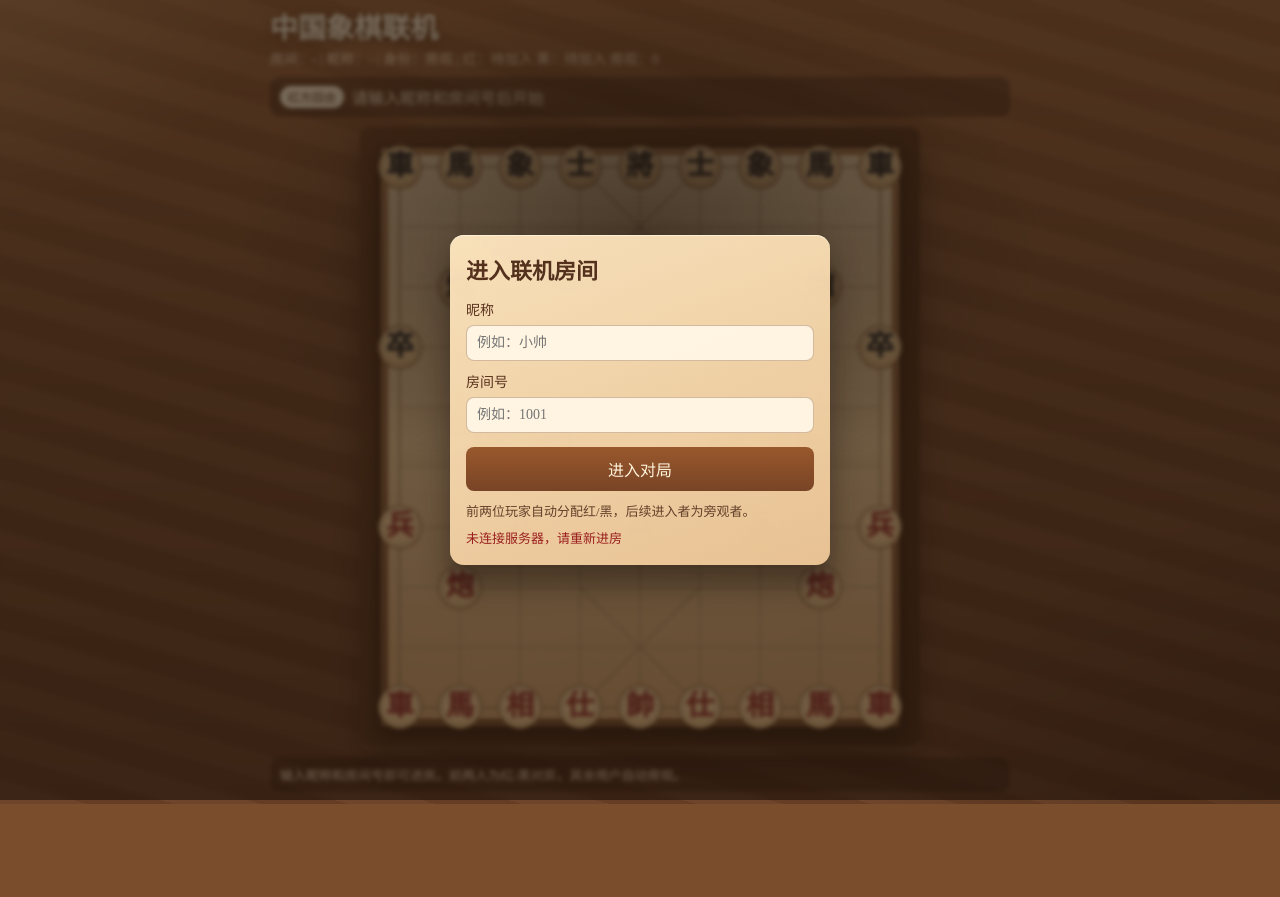
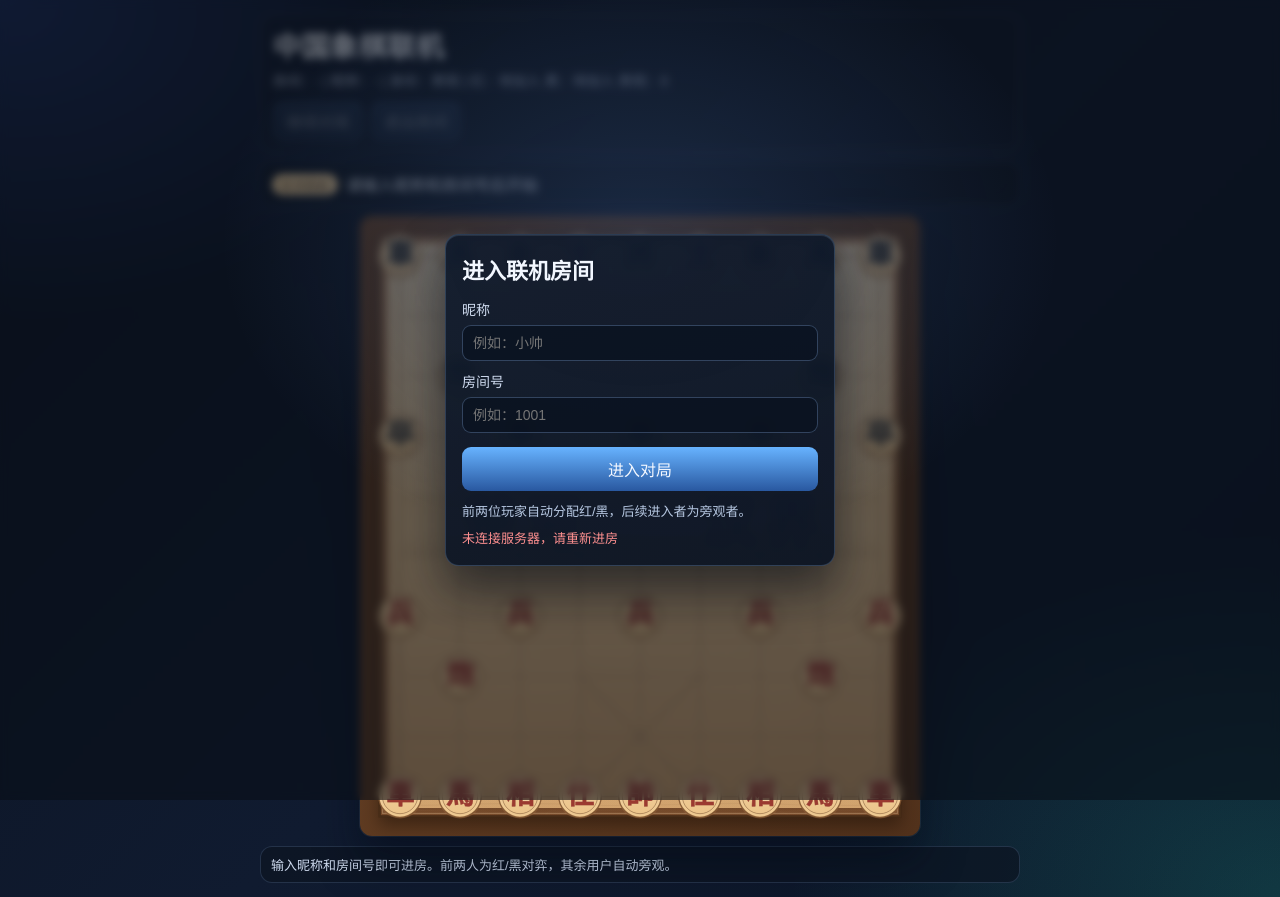
Before and after one commit to miraclecolaboy/chess, a website: page index.html in a window 1280 px wide. Before the commit the page ends 804 px from the top, so only its background shows below. Drawn offline with nearby package versions, Linux system fonts and the light colour scheme; no server answers.

Commit message:
Add files via upload

```diff
--- a/app.js
+++ b/app.js
@@ -1,8 +1,8 @@
 const L = {
   docTitle: "\u4e2d\u56fd\u8c61\u68cb\uff08\u8054\u673a\u5bf9\u6218\uff09",
   heading: "\u4e2d\u56fd\u8c61\u68cb\u8054\u673a",
-  undo: "\u6094\u68cb\uff08\u672a\u5f00\u542f\uff09",
-  restart: "\u91cd\u5f00\uff08\u672a\u5f00\u542f\uff09",
+  continueGame: "\u7ee7\u7eed\u5bf9\u5c40",
+  leaveRoom: "\u9000\u51fa\u623f\u95f4",
   tips:
     "\u8f93\u5165\u6635\u79f0\u548c\u623f\u95f4\u53f7\u5373\u53ef\u8fdb\u623f\u3002\u524d\u4e24\u4eba\u4e3a\u7ea2/\u9ed1\u5bf9\u5f08\uff0c\u5176\u4f59\u7528\u6237\u81ea\u52a8\u65c1\u89c2\u3002",
   turnRed: "\u7ea2\u65b9",
@@ -27,6 +27,10 @@ const L = {
   modeBlack: "\u626e\u6f14\uff1a\u9ed1\u65b9",
   modeSpectator: "\u8eab\u4efd\uff1a\u65c1\u89c2",
   notConnected: "\u672a\u8fde\u63a5\u670d\u52a1\u5668\uff0c\u8bf7\u91cd\u65b0\u8fdb\u623f",
+  endedCanContinue: "\u5bf9\u5c40\u5df2\u7ed3\u675f\uff0c\u53ef\u9009\u62e9\u7ee7\u7eed\u6216\u9000\u51fa",
+  playersOnlyContinue: "\u4ec5\u5bf9\u5f08\u53cc\u65b9\u53ef\u7ee7\u7eed\u5bf9\u5c40",
+  waitAnotherPlayer: "\u9700\u8981\u4e24\u540d\u73a9\u5bb6\u5728\u573a\u624d\u80fd\u7ee7\u7eed",
+  leftRoom: "\u5df2\u9000\u51fa\u623f\u95f4",
   piece: {
     red: {
       rook: "\u8eca",
@@ -61,8 +65,8 @@ const BOARD_HEIGHT = MARGIN * 2 + CELL * (ROWS - 1);
 
 const titleText = document.getElementById("titleText");
 const sessionText = document.getElementById("sessionText");
-const undoBtn = document.getElementById("undoBtn");
-const restartBtn = document.getElementById("restartBtn");
+const continueBtn = document.getElementById("continueBtn");
+const leaveBtn = document.getElementById("leaveBtn");
 const turnTag = document.getElementById("turnTag");
 const statusText = document.getElementById("statusText");
 const tipsText = document.getElementById("tipsText");
@@ -105,8 +109,8 @@ renderSession();
 setLobbyVisible(true);
 
 canvas.addEventListener("click", onBoardClick);
-undoBtn.addEventListener("click", onUndo);
-restartBtn.addEventListener("click", onRestart);
+continueBtn.addEventListener("click", onContinueGame);
+leaveBtn.addEventListener("click", onLeaveRoom);
 joinForm.addEventListener("submit", onJoinSubmit);
 window.addEventListener("resize", () => {
   setupCanvas();
@@ -116,13 +120,21 @@ window.addEventListener("resize", () => {
 function applyStaticText() {
   document.title = L.docTitle;
   titleText.textContent = L.heading;
-  undoBtn.textContent = L.undo;
-  restartBtn.textContent = L.restart;
+  continueBtn.textContent = L.continueGame;
+  leaveBtn.textContent = L.leaveRoom;
   tipsText.textContent = L.tips;
 }
 
 function sideName(side) {
   return side === "red" ? L.turnRed : L.turnBlack;
+}
+
+function isPlayerRole(currentRole = role) {
+  return currentRole === "red" || currentRole === "black";
+}
+
+function isBoardFlipped() {
+  return role === "black";
 }
 
 function roleLabel(currentRole) {
@@ -149,6 +161,28 @@ function setJoinError(message) {
   joinError.textContent = message || "";
 }
 
+function resetLocalRoomState(message, asError = false) {
+  role = null;
+  nickname = "";
+  joinedRoomId = "";
+  roomSnapshot = {
+    players: { red: null, black: null },
+    spectatorCount: 0
+  };
+  waitingSyncAck = false;
+  board = createInitialBoard();
+  turn = "red";
+  selected = null;
+  legalMoves = [];
+  gameOver = false;
+  renderSession();
+  setLobbyVisible(true);
+  setJoinError(asError ? message : "");
+  updateStatus(message || L.startHint);
+  syncButtons();
+  requestDraw();
+}
+
 function bindSocketEvents() {
   socket.on("connect", () => {
     joinBtn.disabled = false;
@@ -163,22 +197,7 @@ function bindSocketEvents() {
   socket.on("disconnect", () => {
     joinBtn.disabled = false;
     if (joinedRoomId) {
-      role = null;
-      joinedRoomId = "";
-      roomSnapshot = {
-        players: { red: null, black: null },
-        spectatorCount: 0
-      };
-      board = createInitialBoard();
-      turn = "red";
-      selected = null;
-      legalMoves = [];
-      gameOver = false;
-      renderSession();
-      setLobbyVisible(true);
-      setJoinError(L.notConnected);
-      updateStatus(L.notConnected);
-      requestDraw();
+      resetLocalRoomState(L.notConnected, true);
     }
   });
 
@@ -193,33 +212,6 @@ function bindSocketEvents() {
     waitingSyncAck = false;
     if (!state) return;
     applyRemoteState(state);
-  });
-
-  socket.on("room-ending", ({ message }) => {
-    if (!message) return;
-    updateStatus(message);
-  });
-
-  socket.on("room-cleared", ({ message }) => {
-    role = null;
-    nickname = "";
-    joinedRoomId = "";
-    roomSnapshot = {
-      players: { red: null, black: null },
-      spectatorCount: 0
-    };
-    waitingSyncAck = false;
-    board = createInitialBoard();
-    turn = "red";
-    selected = null;
-    legalMoves = [];
-    gameOver = false;
-    renderSession();
-    setLobbyVisible(true);
-    setJoinError(message || "");
-    updateStatus(message || L.startHint);
-    syncButtons();
-    requestDraw();
   });
 }
 
@@ -283,7 +275,7 @@ function applyRemoteState(nextState) {
 }
 
 function syncStateToServer(lastMove) {
-  if (!joinedRoomId || role !== "red" && role !== "black") return;
+  if (!joinedRoomId || !isPlayerRole()) return;
 
   waitingSyncAck = true;
   socket.emit(
@@ -611,25 +603,56 @@ function opposite(side) {
   return side === "red" ? "black" : "red";
 }
 
-function onUndo() {
+function onContinueGame() {
   if (!joinedRoomId) return;
-  updateStatus("\u8054\u673a\u6a21\u5f0f\u4e0d\u652f\u6301\u6094\u68cb");
+  if (!isPlayerRole()) {
+    updateStatus(L.playersOnlyContinue);
+    return;
+  }
+  if (!gameOver) {
+    updateStatus(`${L.turnPrefix}${sideName(turn)}`);
+    return;
+  }
+
+  continueBtn.disabled = true;
+  socket.emit("restart-game", {}, (result) => {
+    continueBtn.disabled = false;
+    if (!result || !result.ok) {
+      updateStatus((result && result.message) || L.waitAnotherPlayer);
+    }
+  });
 }
 
-function onRestart() {
-  if (!joinedRoomId) return;
-  updateStatus("\u5bf9\u5c40\u7ed3\u675f\u540e\u623f\u95f4\u4f1a\u81ea\u52a8\u6e05\u7406\uff0c\u8bf7\u91cd\u65b0\u8fdb\u623f");
+function onLeaveRoom() {
+  if (!joinedRoomId) {
+    setLobbyVisible(true);
+    return;
+  }
+
+  leaveBtn.disabled = true;
+  socket.emit("leave-room", (result) => {
+    leaveBtn.disabled = false;
+    if (!result || !result.ok) {
+      updateStatus("\u9000\u51fa\u5931\u8d25\uff0c\u8bf7\u7a0d\u540e\u91cd\u8bd5");
+      return;
+    }
+    resetLocalRoomState(L.leftRoom, false);
+  });
 }
 
 function onBoardClick(event) {
-  if (gameOver || activeAnimation || waitingSyncAck) return;
+  if (activeAnimation || waitingSyncAck) return;
   if (!joinedRoomId) {
     setLobbyVisible(true);
     updateStatus(L.startHint);
     return;
   }
-  if (role !== "red" && role !== "black") {
+  if (!isPlayerRole()) {
     updateStatus(L.spectatorOnly);
+    return;
+  }
+  if (gameOver) {
+    updateStatus(L.endedCanContinue);
     return;
   }
   if (turn !== role) {
@@ -731,8 +754,10 @@ function startMoveAnimation(from, to, movingPiece, onDone) {
 }
 
 function syncButtons() {
-  undoBtn.disabled = true;
-  restartBtn.disabled = true;
+  const inRoom = Boolean(joinedRoomId);
+  const busy = Boolean(activeAnimation || waitingSyncAck);
+  continueBtn.disabled = !inRoom || busy || !gameOver || !isPlayerRole();
+  leaveBtn.disabled = !inRoom || busy;
 }
 
 function updateStatus(text) {
@@ -754,8 +779,12 @@ function gridToPixel(r, c) {
 
 function locateGridByPointer(event) {
   const rect = canvas.getBoundingClientRect();
-  const x = (event.clientX - rect.left) * (BOARD_WIDTH / rect.width);
-  const y = (event.clientY - rect.top) * (BOARD_HEIGHT / rect.height);
+  let x = (event.clientX - rect.left) * (BOARD_WIDTH / rect.width);
+  let y = (event.clientY - rect.top) * (BOARD_HEIGHT / rect.height);
+  if (isBoardFlipped()) {
+    x = BOARD_WIDTH - x;
+    y = BOARD_HEIGHT - y;
+  }
   const c = Math.round((x - MARGIN) / CELL);
   const r = Math.round((y - MARGIN) / CELL);
 
@@ -799,9 +828,18 @@ function renderFrame(now) {
 }
 
 function draw(now) {
+  ctx.clearRect(0, 0, BOARD_WIDTH, BOARD_HEIGHT);
+  if (isBoardFlipped()) {
+    ctx.save();
+    ctx.translate(BOARD_WIDTH, BOARD_HEIGHT);
+    ctx.rotate(Math.PI);
+  }
   drawBoard();
   drawHighlights(now);
   drawPieces(now);
+  if (isBoardFlipped()) {
+    ctx.restore();
+  }
 }
 
 function strokeEngravedPath(trace, width = 1.1) {
@@ -824,8 +862,6 @@ function strokeEngravedPath(trace, width = 1.1) {
 }
 
 function drawBoard() {
-  ctx.clearRect(0, 0, BOARD_WIDTH, BOARD_HEIGHT);
-
   const gridLeft = MARGIN;
   const gridTop = MARGIN;
   const gridWidth = CELL * (COLS - 1);
--- a/index.html
+++ b/index.html
@@ -29,8 +29,8 @@
       <h1 id="titleText">Xiangqi</h1>
       <p class="session" id="sessionText">未加入房间</p>
       <div class="actions">
-        <button id="undoBtn" type="button">Undo</button>
-        <button id="restartBtn" type="button">Restart</button>
+        <button id="continueBtn" type="button">继续</button>
+        <button id="leaveBtn" type="button">退出</button>
       </div>
     </div>
 
--- a/styles.css
+++ b/styles.css
@@ -1,8 +1,12 @@
 :root {
-  --bg: #7a4d2c;
-  --text: #2e2a26;
-  --paper: #f8e6c8;
-  --deep: #53311d;
+  --text: #e8eef9;
+  --muted: #b6c3da;
+  --panel: rgb(17 27 44 / 54%);
+  --panel-strong: rgb(13 21 35 / 74%);
+  --chip: #f3d29d;
+  --chip-text: #2f1f0f;
+  --accent: #67b3ff;
+  --accent-deep: #2958a0;
 }
 
 * {
@@ -12,56 +16,69 @@
 body {
   margin: 0;
   min-height: 100vh;
-  padding: 12px;
+  padding: 14px;
   display: grid;
   place-items: center;
-  font-family: "Noto Serif SC", "STKaiti", "KaiTi", serif;
   color: var(--text);
+  font-family: "Noto Sans SC", "PingFang SC", "Microsoft YaHei", sans-serif;
   background:
-    radial-gradient(700px 480px at -12% -10%, rgb(223 172 118 / 52%) 0%, transparent 65%),
-    radial-gradient(960px 760px at 115% 120%, rgb(46 24 11 / 55%) 0%, transparent 66%),
-    repeating-linear-gradient(
-      16deg,
-      rgb(255 219 171 / 4%) 0 24px,
-      rgb(59 34 16 / 7%) 24px 48px
-    ),
-    linear-gradient(180deg, #9a643b 0%, #7b4e2f 48%, #683f26 100%),
-    var(--bg);
+    radial-gradient(720px 520px at 0% 0%, rgb(67 116 255 / 26%) 0%, transparent 62%),
+    radial-gradient(780px 580px at 100% 100%, rgb(44 208 182 / 19%) 0%, transparent 63%),
+    linear-gradient(135deg, #0b1220 0%, #101b30 52%, #0b1527 100%);
 }
 
 .app {
-  width: min(100%, 740px);
-  padding: 0;
-  border: 0;
-  background: transparent;
-  box-shadow: none;
+  width: min(100%, 760px);
   animation: app-in 420ms ease both;
 }
 
 .topbar {
-  display: grid;
-  gap: 4px;
-  margin-bottom: 8px;
+  margin-bottom: 10px;
+  padding: 10px 12px;
+  border: 1px solid rgb(129 165 213 / 20%);
+  border-radius: 14px;
+  background: var(--panel);
+  backdrop-filter: blur(8px);
 }
 
 .topbar h1 {
   margin: 0;
   font-size: 28px;
-  line-height: 1.2;
-  color: rgb(255 241 214 / 95%);
-  text-shadow: 0 2px 8px rgb(45 24 10 / 55%);
+  font-weight: 700;
+  letter-spacing: 0.02em;
+  color: #f3f7ff;
 }
 
 .session {
-  margin: 0;
+  margin: 6px 0 10px;
   font-size: 14px;
-  line-height: 1.4;
+  line-height: 1.45;
+  color: var(--muted);
   word-break: break-word;
-  color: rgb(255 229 191 / 92%);
 }
 
 .actions {
-  display: none;
+  display: flex;
+  gap: 8px;
+}
+
+.actions button {
+  border: 1px solid rgb(141 179 226 / 35%);
+  border-radius: 10px;
+  padding: 7px 12px;
+  font: inherit;
+  color: #edf4ff;
+  background: linear-gradient(180deg, rgb(63 95 139 / 65%), rgb(35 58 91 / 68%));
+  cursor: pointer;
+}
+
+.actions button:hover:not(:disabled) {
+  border-color: rgb(167 201 245 / 70%);
+}
+
+.actions button:disabled {
+  opacity: 0.45;
+  cursor: not-allowed;
 }
 
 .status {
@@ -69,30 +86,25 @@ body {
   align-items: center;
   gap: 8px;
   margin-bottom: 10px;
-  padding: 8px 10px;
-  border-radius: 10px;
-  background: rgb(49 28 15 / 35%);
-  color: rgb(255 233 200 / 96%);
-  backdrop-filter: blur(2px);
+  padding: 9px 11px;
+  border: 1px solid rgb(129 165 213 / 20%);
+  border-radius: 12px;
+  background: var(--panel-strong);
+  color: #f0f5ff;
+  backdrop-filter: blur(6px);
 }
 
 .status-tag {
-  padding: 2px 8px;
+  padding: 2px 9px;
   border-radius: 999px;
   font-size: 12px;
-  color: var(--deep);
-  background: var(--paper);
   white-space: nowrap;
+  color: var(--chip-text);
+  background: var(--chip);
 }
 
 .board-wrap {
   width: 100%;
-  overflow: visible;
-  padding: 0;
-  border: 0;
-  border-radius: 0;
-  background: transparent;
-  box-shadow: none;
   animation: board-in 520ms ease both;
 }
 
@@ -101,21 +113,22 @@ canvas {
   width: min(100%, 620px);
   height: auto;
   margin: 0 auto;
-  border-radius: 10px;
+  border-radius: 12px;
   background: transparent;
   touch-action: manipulation;
   box-shadow:
-    0 16px 26px rgb(40 20 7 / 40%),
-    0 3px 0 rgb(251 216 170 / 14%);
+    0 22px 42px rgb(3 10 22 / 50%),
+    0 0 0 1px rgb(223 232 246 / 10%);
 }
 
 .tips {
   margin-top: 10px;
   padding: 8px 10px;
-  border-radius: 10px;
+  border: 1px solid rgb(129 165 213 / 20%);
+  border-radius: 12px;
   font-size: 13px;
-  color: rgb(255 234 202 / 92%);
-  background: rgb(49 28 15 / 35%);
+  color: #cfdbef;
+  background: var(--panel-strong);
 }
 
 .lobby-overlay {
@@ -126,9 +139,9 @@ canvas {
   place-items: center;
   padding: 18px;
   background:
-    radial-gradient(500px 320px at 50% 30%, rgb(30 18 10 / 50%), transparent 80%),
-    rgb(25 15 8 / 58%);
-  backdrop-filter: blur(2px);
+    radial-gradient(560px 420px at 50% 30%, rgb(95 142 223 / 20%), transparent 75%),
+    rgb(9 14 24 / 58%);
+  backdrop-filter: blur(4px);
 }
 
 .lobby-overlay.hidden {
@@ -136,19 +149,20 @@ canvas {
 }
 
 .lobby-card {
-  width: min(100%, 380px);
+  width: min(100%, 390px);
   padding: 18px 16px;
+  border: 1px solid rgb(129 165 213 / 26%);
   border-radius: 14px;
-  background: linear-gradient(160deg, rgb(251 227 189 / 98%), rgb(235 197 149 / 97%));
+  background: linear-gradient(165deg, rgb(17 27 44 / 94%), rgb(11 20 36 / 94%));
   box-shadow:
-    0 18px 30px rgb(21 12 6 / 45%),
-    inset 0 1px 0 rgb(255 246 223 / 75%);
+    0 24px 46px rgb(5 10 19 / 58%),
+    inset 0 1px 0 rgb(231 240 255 / 10%);
 }
 
 .lobby-card h2 {
   margin: 0 0 14px;
   font-size: 22px;
-  color: var(--deep);
+  color: #f2f7ff;
 }
 
 .input-field {
@@ -156,47 +170,47 @@ canvas {
   gap: 6px;
   margin-bottom: 10px;
   font-size: 14px;
-  color: #59321d;
+  color: #d0dcf0;
 }
 
 .input-field input {
   width: 100%;
-  border: 1px solid rgb(126 74 38 / 35%);
-  border-radius: 8px;
+  border: 1px solid rgb(132 169 219 / 32%);
+  border-radius: 9px;
   padding: 9px 10px;
   font: inherit;
-  color: #321b0e;
-  background: rgb(255 246 228 / 96%);
+  color: #edf4ff;
+  background: rgb(10 18 31 / 75%);
 }
 
 #joinBtn {
   width: 100%;
   border: 0;
-  border-radius: 8px;
+  border-radius: 9px;
   margin-top: 4px;
   padding: 10px 12px;
   font: inherit;
-  color: #fff4dc;
-  background: linear-gradient(180deg, #99582c, #794426);
+  color: #f4f8ff;
+  background: linear-gradient(180deg, var(--accent), var(--accent-deep));
   cursor: pointer;
 }
 
 #joinBtn:disabled {
-  opacity: 0.7;
+  opacity: 0.72;
   cursor: wait;
 }
 
 .lobby-hint {
   margin: 10px 0 0;
   font-size: 13px;
-  color: #64402a;
+  color: #b7c8e2;
 }
 
 .lobby-error {
   margin: 8px 0 0;
   min-height: 18px;
   font-size: 13px;
-  color: #9a1f1f;
+  color: #ff9090;
 }
 
 @keyframes app-in {
```
Also changed, not shown: server.js (+69 -71 lines).
